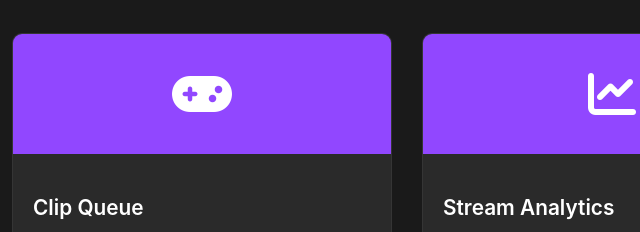
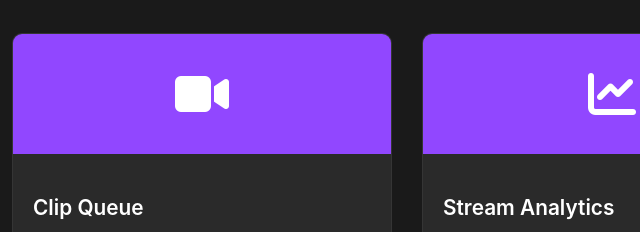
Before and after one commit to ttvstats/ttvstats.github.io, a plain HTML site: page index.html in a window 1280 px wide. Shown: the part 200-432 px from the top of the page, 28-668 px from the left. Drawn offline with Linux system fonts and the light colour scheme.

Commit message:
Update index.html

```diff
--- a/index.html
+++ b/index.html
@@ -225,7 +225,7 @@
         <div class="tools-grid">
             <div class="tool-card">
                 <div class="tool-icon">
-                    <i class="fas fa-gamepad"></i>
+                    <i class="fas fa-video"></i>
                 </div>
                 <div class="tool-info">
                     <h3 class="tool-title">Clip Queue</h3>
```
